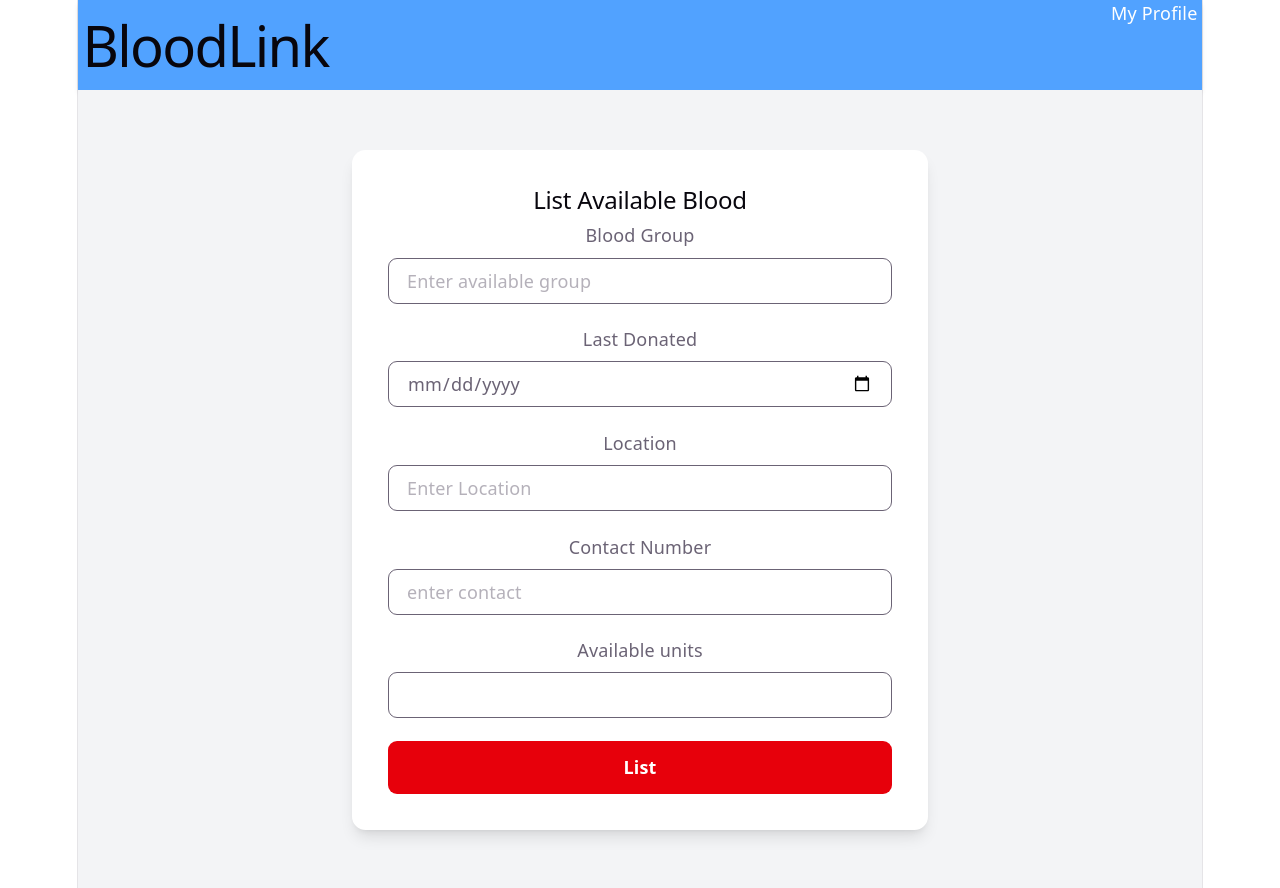
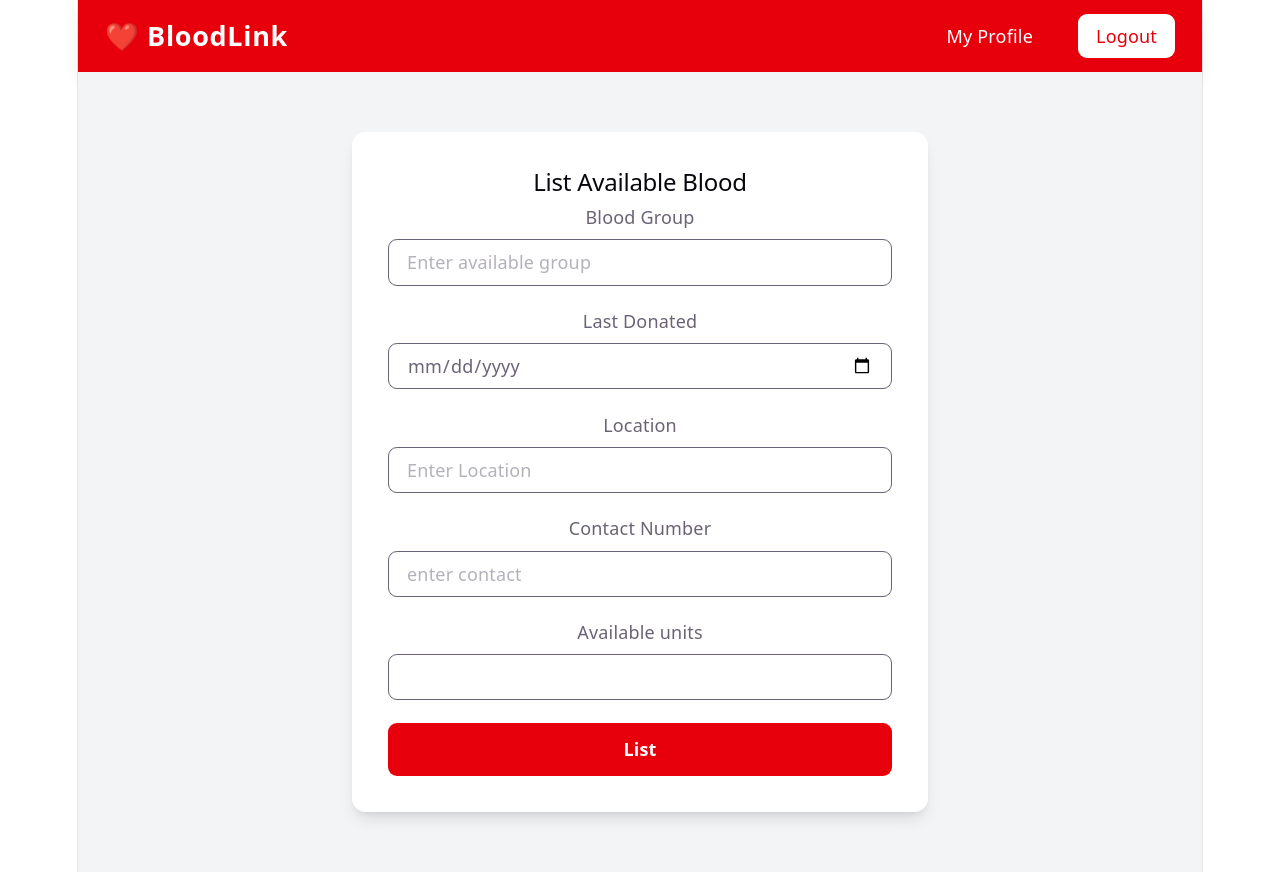
Before and after one commit to madhusudanbhandari/BloodLink, a React app in the folder frontend/: page /listblood in a window 1280 px wide. Built offline with nearby package versions, Linux system fonts and the light colour scheme; the HTML template or start-up script is replaced by a standard one.

Commit message:
frontend update

```diff
--- a/frontend/src/component/navbar.jsx
+++ b/frontend/src/component/navbar.jsx
@@ -1,39 +1,75 @@
 import React from "react";
-import { Link } from "react-router-dom";
+import { Link, NavLink } from "react-router-dom";
 
-export default function Navbar(){
+export default function Navbar() {
+    const role = localStorage.getItem("role");
 
-    const navItems={
-        donor:[
-            {name:"Availble Blood", path:'/available'},
-            {name:"List Blood", path:'/listblood'}
+    const navItems = {
+        donor: [
+            { name: "Available Blood", path: "/available" },
+            { name: "List Blood", path: "/listblood" },
         ],
-        recipient:[
-            {name:"My-Requests", path:'/myrequests'},
-            {name:"Make-Request",path:'/makerequests'}
+        recipient: [
+            { name: "My Requests", path: "/myrequests" },
+            { name: "Make Request", path: "/makerequests" },
+        ],
+    };
 
-        ]
-    }
-    const role=localStorage.getItem("role");
-
-    return(
-       <nav className="bg-blue-400 text-white px-1 py-0 shadow-md">
-        <div className="flex justify-between items-counter">
-            <h1 className="text-0.5xl font-bld">BloodLink</h1>
-
-             <div className="flex gap-6">
-
-                <Link to="/myprofile">My Profile</Link>
-
-                {navItems[role]?.map((item)=>(
-                    <Link key={item.path} to={item.path}>
-                        {item.name}
+    return (
+        <nav className="bg-red-600 shadow-lg">
+            <div className="max-w-7xl mx-auto px-6">
+                <div className="flex items-center justify-between h-16">
+                    <Link
+                        to="/"
+                        className="text-2xl font-bold text-white tracking-wide"
+                    >
+                        ❤️ BloodLink
                     </Link>
-                ))}
 
 
+                    <div className="flex items-center gap-3">
+
+                        <NavLink
+                            to="/myprofile"
+                            className={({ isActive }) =>
+                                `px-4 py-2 rounded-lg transition duration-200 ${
+                                    isActive
+                                        ? "bg-white text-red-600 font-semibold"
+                                        : "text-white hover:bg-red-500"
+                                }`
+                            }
+                        >
+                            My Profile
+                        </NavLink>
+
+                        {navItems[role]?.map((item) => (
+                            <NavLink
+                                key={item.path}
+                                to={item.path}
+                                className={({ isActive }) =>
+                                    `px-4 py-2 rounded-lg transition duration-200 ${
+                                        isActive
+                                            ? "bg-white text-red-600 font-semibold"
+                                            : "text-white hover:bg-red-500"
+                                    }`
+                                }
+                            >
+                                {item.name}
+                            </NavLink>
+                        ))}
+
+                        <button
+                            onClick={() => {
+                                localStorage.clear();
+                                window.location.href = "/";
+                            }}
+                            className="ml-3 bg-white text-red-600 px-4 py-2 rounded-lg font-medium hover:bg-gray-100 transition duration-200"
+                        >
+                            Logout
+                        </button>
+                    </div>
+                </div>
             </div>
-        </div>
-       </nav>
-    )
+        </nav>
+    );
 }
--- a/frontend/src/pages/Donor/Donor.jsx
+++ b/frontend/src/pages/Donor/Donor.jsx
@@ -3,7 +3,7 @@ import { useEffect } from "react";
 
 export default function Donor(){
     const[request,setRequest]=useState([]);
-
+    const[user,setUser]=useState({});
 
     useEffect(()=>{
         const access=localStorage.getItem("access")
@@ -23,9 +23,41 @@ export default function Donor(){
         fetchRequest();
     },[])
 
+    useEffect(()=>{
+            const access=localStorage.getItem("access")
+
+            const fetchUser=async()=>{
+                const response=await fetch("http://127.0.0.1:8000/api/myprofile/",{
+                    method:"GET",
+                    headers:{
+                        "Content-Type":"application/json",
+                        "Authorization":`Bearer ${access}`
+                    }
+                });
+                const data=await response.json()
+                setUser(data);
+            }
+            fetchUser();
+        },[])
+
 
     return(
         <div>
+            <br /><br />
+
+                <div className="flex flex-col items-center text-center">
+                    <div>Welcome!</div>
+
+                    <h2 className="text-2xl font-bold text-gray-800 mt-4">
+                        {user.username}
+                    </h2>
+
+                    <span className="mt-3 px-4 py-1 text-sm rounded-full bg-blue-100 text-blue-600 font-semibold capitalize">
+                        {user.role}
+                    </span>
+                </div>
+                <br /><br />
+
 
         <h2 className="text-2xl font-bold text-gray-800 mb-6 ">
             Blood Requests
--- a/frontend/src/pages/Profile.jsx
+++ b/frontend/src/pages/Profile.jsx
@@ -1,38 +1,33 @@
 import React, { useEffect } from "react";
 import { useState } from "react";
 
-export default function Profile(){
-    const [user,setUser]=useState({})
+export default function Profile() {
+  const [user, setUser] = useState({});
 
-    useEffect(()=>{
-        const access=localStorage.getItem("access")
+  useEffect(() => {
+    const access = localStorage.getItem("access");
 
-        const fetchUser=async()=>{
-            const response=await fetch("http://127.0.0.1:8000/api/myprofile/",{
-                method:"GET",
-                headers:{
-                    "Content-Type":"application/json",
-                    "Authorization":`Bearer ${access}`
-                }
+    const fetchUser = async () => {
+      const response = await fetch("http://127.0.0.1:8000/api/myprofile/", {
+        method: "GET",
+        headers: {
+          "Content-Type": "application/json",
+          Authorization: `Bearer ${access}`,
+        },
       });
-            const data=await response.json()
+      const data = await response.json();
       setUser(data);
-        }
+    };
     fetchUser();
-    },[])
+  }, []);
 
   return (
     <div className="min-h-screen bg-gradient-to-br from-red-50 via-white to-red-50 flex items-center justify-center p-6">
-
       <div className="w-full max-w-4xl bg-white/80 backdrop-blur-xl shadow-2xl rounded-3xl overflow-hidden border border-gray-100">
-
-            <div className="bg-gradient-to-r from-blue-400 to-blue-400 h-32"></div>
+        <div className="bg-gradient-to-r from-red-600 to-red-600 h-32"></div>
 
         <div className="px-8 pb-8 -mt-16">
-
-
           <div className="flex flex-col items-center text-center">
-
             <div className="w-28 h-28 rounded-full bg-white shadow-lg border-4 border-white flex items-center justify-center text-3xl font-bold text-red-500">
               {user.username?.charAt(0).toUpperCase()}
             </div>
@@ -43,15 +38,12 @@ export default function Profile(){
 
             <p className="text-gray-500">{user.email}</p>
 
-
             <span className="mt-3 px-4 py-1 text-sm rounded-full bg-blue-100 text-blue-600 font-semibold capitalize">
               {user.role}
             </span>
           </div>
 
-
           <div className="grid md:grid-cols-2 gap-6 mt-10">
-
             <div className="bg-white shadow-md rounded-2xl p-5 border hover:shadow-lg transition">
               <p className="text-gray-400 text-sm">Blood Group</p>
               <p className="text-xl font-bold text-red-600">
@@ -68,22 +60,14 @@ export default function Profile(){
 
             <div className="bg-white shadow-md rounded-2xl p-5 border hover:shadow-lg transition">
               <p className="text-gray-400 text-sm">Location</p>
-                        <p className="text-xl font-bold text-gray-800">
-                            {user.location}
-                        </p>
+              <p className="text-xl font-bold text-gray-800">{user.location}</p>
             </div>
 
             <div className="bg-white shadow-md rounded-2xl p-5 border hover:shadow-lg transition">
               <p className="text-gray-400 text-sm">Age</p>
-                        <p className="text-xl font-bold text-gray-800">
-                            {user.age}
-                        </p>
+              <p className="text-xl font-bold text-gray-800">{user.age}</p>
             </div>
-
           </div>
-
-
-
         </div>
       </div>
     </div>
--- a/frontend/src/pages/Recipient/Recipient.jsx
+++ b/frontend/src/pages/Recipient/Recipient.jsx
@@ -25,8 +25,41 @@ export default function Recipient(){
         fetchlist();
     },[])
 
+     const [user,setUser]=useState({})
+
+        useEffect(()=>{
+            const access=localStorage.getItem("access")
+
+            const fetchUser=async()=>{
+                const response=await fetch("http://127.0.0.1:8000/api/myprofile/",{
+                    method:"GET",
+                    headers:{
+                        "Content-Type":"application/json",
+                        "Authorization":`Bearer ${access}`
+                    }
+                });
+                const data=await response.json()
+                setUser(data);
+            }
+            fetchUser();
+        },[])
+
     return(
         <div>
+
+                <div className="flex flex-col items-center text-center">
+                    <br /><br />
+                    <p>Welcome</p>
+
+                    <h2 className="text-2xl font-bold text-gray-800 mt-4">
+                        {user.username}
+                    </h2>
+
+                    <span className="mt-3 px-4 py-1 text-sm rounded-full bg-blue-100 text-blue-600 font-semibold capitalize">
+                        {user.role}
+                    </span>
+                </div>
+            <br /><br />
             <h2 className="text-3xl font-bold text-center mn-8">Available Blood</h2>
 
           <div className="grid gap-4">
```
Also changed, not shown: frontend/src/pages/Loginpage.jsx (+66 -73 lines). Lines whose indentation alone changed are shown as unchanged.
